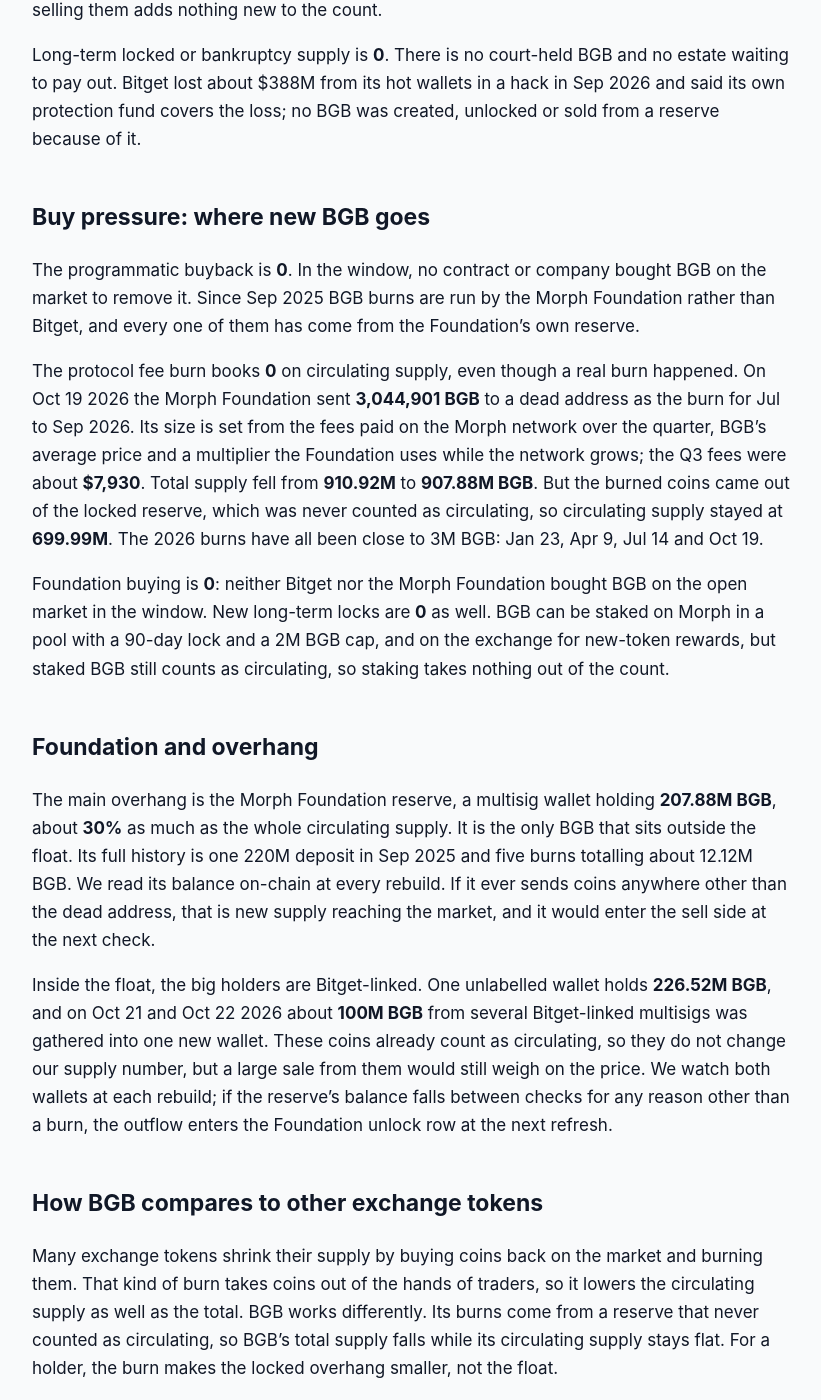
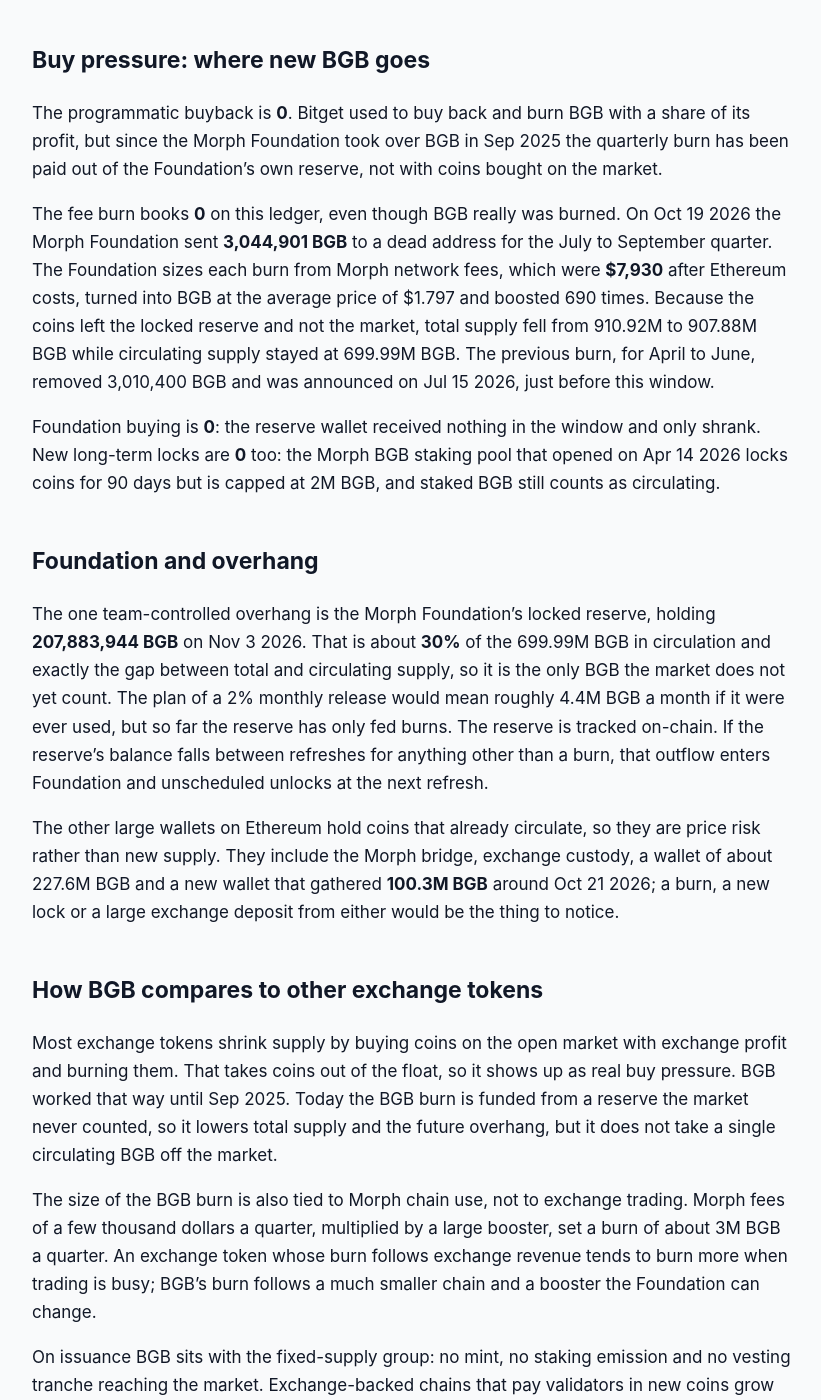
Before and after one commit to jeevansongmy-spec/mrnasdog-articles, a Jekyll site: the page built from crypto/bgb-pressure-framework.md, in a window 1280 px wide and 1400 px high, scrolled down 1261 px. Shown: the whole window, without its empty margins (228-1049 px from the left). Built offline with Jekyll 4.4.1, drawn with Linux system fonts in a browser that asks for light colours; some of the changed text lies outside the part shown.

Commit message:
publish: crypto/bgb-pressure-framework

```diff
--- a/crypto/bgb-pressure-framework.md
+++ b/crypto/bgb-pressure-framework.md
@@ -1,6 +1,6 @@
 ---
-title:         "BGB Inflation Analysis · October 2026 · Mixed flows · supply roughly steady"
-description:   "BGB supply is flat: 0.00% net over 90 days and next. No mint, no vesting; the Oct 2026 burn of 3.04M BGB came from a locked reserve, not the market."
+title:         "BGB Inflation Analysis · November 2026 · Mixed flows · supply roughly steady"
+description:   "BGB supply is flat: 0.00% over 90 days and next. No mint, no unlocks reached the market, and the Oct 19 2026 burn of 3.04M BGB came from a locked reserve."
 canonical_url: "https://mrnasdog.com/research/bgb/inflation"
 tags:          ["crypto", "bgb", "bitget", "exchange"]
 published:     true
@@ -10,56 +10,56 @@ published:     true
 <!-- main-page -->
 The Bitget Token coin page has the score, the price drivers and every question answered — [mrnasdog.com/research/bgb](https://mrnasdog.com/research/bgb). Below: supply, line by line.
 
-# BGB Inflation Analysis · October 2026 · Mixed flows · supply roughly steady
+# BGB Inflation Analysis · November 2026 · Mixed flows · supply roughly steady
 
-BGB, the Bitget Token, did not add a single coin to its circulating supply in the last 90 days, and we expect the same in the next 90: net change **0.00%** on both sides. No new BGB can be created, nothing vests, and the Morph Foundation's locked reserve has released none of its coins to the market. The one real event, a burn of **3,044,901 BGB** on Oct 19 2026, cut total supply to **907.88M** but took its coins from that locked reserve, so the **699.99M BGB** in circulation did not change.
+BGB supply is flat: circulating Bitget Token moved **0.00%** from Aug 5 to Nov 3 2026, and the same is expected for the next 90 days. BGB has a fixed **2B** supply with no mint, and the only coins outside the market are the Morph Foundation's locked reserve of **207.88M BGB**. New sell pressure was **0 BGB**, the Oct 19 2026 burn of **3,044,901 BGB** came out of that reserve rather than the market, and other trackers show **+0.06%**.
 
 ## The verdict, in one paragraph
 
-Over the 90 days from Jul 26 to Oct 24 2026, BGB's sell pressure was **0 BGB** and its buy pressure on the circulating supply was also **0 BGB**, so the net is **0.00%**, with **0.00%** projected for the next 90 days. The supply monitor shows **+0.34%** for the same window, a gap of **0.34 percentage points**, so no warning chip is shown; the small difference is day-to-day price noise around a circulating figure that did not move. BGB is a fixed-supply exchange token with a shrinking total and a flat float: the burns are real, but they come from a locked pile, not from the market.
+Over the 90 days from Aug 5 to Nov 3 2026, BGB's net change in circulating supply was **0.00%**, and the forecast for Nov 3 2026 to Feb 1 2027 is also **0.00%**. Other trackers read **+0.06%** for the same window, a gap of **0.06 points**, which is small, so the coin page carries no warning note. The 699.99M BGB in circulation on Aug 5 2026 was still 699.99M BGB on Nov 3 2026, down to the last coin. BGB is a **fixed-supply exchange token whose burns shrink a locked reserve, not the float**.
 
 ## Sell pressure: where new BGB comes from
 
-Protocol inflation is **0**. The BGB token contract on Ethereum created all **2,000,000,000 BGB** once, when it was deployed, and it has no function that can create more. It has no owner, no mint function and no upgrade path, so there is no emission schedule, no staking issuance and no block reward. Since launch, BGB supply has only moved one way: down, through burns.
+Protocol inflation is **0**. The BGB token on Ethereum has a total supply of 2B, it has no mint function and no owner who could add one, and the BGB on the Morph chain is a bridged copy that matches the coins held in the bridge on Ethereum one for one. No new BGB can appear, so validator pay or staking rewards add nothing.
 
-Vesting unlocks are **0**. No team or investor vesting remains. The only lock is the Morph Foundation reserve: in Sep 2025 Bitget handed **440M BGB** to the Morph Foundation, which burned **220M** at once and locked the other **220M**. The plan allows that reserve to release up to **2% a month**, about **4.4M BGB**, and says anything not handed out stays locked. On-chain, the reserve has never sent a coin to the market in 13 months. Its only outflows were five burns, so the release is zero for the last 90 days, and we expect zero for the next 90.
+Vesting unlocks are **0**. When Bitget handed **440M BGB** to the Morph Foundation in Sep 2025, half was burned at once and **220M BGB** was locked with a plan to release 2% a month. In the 14 months since, the reserve has not sent a single coin to the market. It fell from 220M BGB to 210.93M BGB by Aug 5 2026 and to 207.88M BGB by Nov 3 2026, and every step down was a quarterly burn. Some unlock calendars still list monthly BGB unlocks, such as 6.2M BGB on Nov 29 2026, but those refer to coins that already circulate, so they add nothing new.
 
-Foundation and unscheduled unlocks are **0**. The Morph Foundation reserve, now **207.88M BGB**, is the whole locked part of BGB supply, and it did not release anything. Bitget-linked wallets hold large amounts too, but those coins already count as circulating, so moving or selling them adds nothing new to the count.
-
-Long-term locked or bankruptcy supply is **0**. There is no court-held BGB and no estate waiting to pay out. Bitget lost about $388M from its hot wallets in a hack in Sep 2026 and said its own protection fund covers the loss; no BGB was created, unlocked or sold from a reserve because of it.
+Foundation and unscheduled unlocks are **0**. The Morph Foundation reserve is the one pile that could still come to market, and it did not move toward the market in the window. Long-term locked or bankruptcy supply is also **0**: no court estate holds BGB, and the Sep 24 2026 hack of Bitget's hot wallets, which the exchange covered from its protection fund, moved coins that were already circulating.
 
 ## Buy pressure: where new BGB goes
 
-The programmatic buyback is **0**. In the window, no contract or company bought BGB on the market to remove it. Since Sep 2025 BGB burns are run by the Morph Foundation rather than Bitget, and every one of them has come from the Foundation's own reserve.
+The programmatic buyback is **0**. Bitget used to buy back and burn BGB with a share of its profit, but since the Morph Foundation took over BGB in Sep 2025 the quarterly burn has been paid out of the Foundation's own reserve, not with coins bought on the market.
 
-The protocol fee burn books **0** on circulating supply, even though a real burn happened. On Oct 19 2026 the Morph Foundation sent **3,044,901 BGB** to a dead address as the burn for Jul to Sep 2026. Its size is set from the fees paid on the Morph network over the quarter, BGB's average price and a multiplier the Foundation uses while the network grows; the Q3 fees were about **$7,930**. Total supply fell from **910.92M** to **907.88M BGB**. But the burned coins came out of the locked reserve, which was never counted as circulating, so circulating supply stayed at **699.99M**. The 2026 burns have all been close to 3M BGB: Jan 23, Apr 9, Jul 14 and Oct 19.
+The fee burn books **0** on this ledger, even though BGB really was burned. On Oct 19 2026 the Morph Foundation sent **3,044,901 BGB** to a dead address for the July to September quarter. The Foundation sizes each burn from Morph network fees, which were **$7,930** after Ethereum costs, turned into BGB at the average price of $1.797 and boosted 690 times. Because the coins left the locked reserve and not the market, total supply fell from 910.92M to 907.88M BGB while circulating supply stayed at 699.99M BGB. The previous burn, for April to June, removed 3,010,400 BGB and was announced on Jul 15 2026, just before this window.
 
-Foundation buying is **0**: neither Bitget nor the Morph Foundation bought BGB on the open market in the window. New long-term locks are **0** as well. BGB can be staked on Morph in a pool with a 90-day lock and a 2M BGB cap, and on the exchange for new-token rewards, but staked BGB still counts as circulating, so staking takes nothing out of the count.
+Foundation buying is **0**: the reserve wallet received nothing in the window and only shrank. New long-term locks are **0** too: the Morph BGB staking pool that opened on Apr 14 2026 locks coins for 90 days but is capped at 2M BGB, and staked BGB still counts as circulating.
 
 ## Foundation and overhang
 
-The main overhang is the Morph Foundation reserve, a multisig wallet holding **207.88M BGB**, about **30%** as much as the whole circulating supply. It is the only BGB that sits outside the float. Its full history is one 220M deposit in Sep 2025 and five burns totalling about 12.12M BGB. We read its balance on-chain at every rebuild. If it ever sends coins anywhere other than the dead address, that is new supply reaching the market, and it would enter the sell side at the next check.
+The one team-controlled overhang is the Morph Foundation's locked reserve, holding **207,883,944 BGB** on Nov 3 2026. That is about **30%** of the 699.99M BGB in circulation and exactly the gap between total and circulating supply, so it is the only BGB the market does not yet count. The plan of a 2% monthly release would mean roughly 4.4M BGB a month if it were ever used, but so far the reserve has only fed burns. The reserve is tracked on-chain. If the reserve's balance falls between refreshes for anything other than a burn, that outflow enters Foundation and unscheduled unlocks at the next refresh.
 
-Inside the float, the big holders are Bitget-linked. One unlabelled wallet holds **226.52M BGB**, and on Oct 21 and Oct 22 2026 about **100M BGB** from several Bitget-linked multisigs was gathered into one new wallet. These coins already count as circulating, so they do not change our supply number, but a large sale from them would still weigh on the price. We watch both wallets at each rebuild; if the reserve's balance falls between checks for any reason other than a burn, the outflow enters the Foundation unlock row at the next refresh.
+The other large wallets on Ethereum hold coins that already circulate, so they are price risk rather than new supply. They include the Morph bridge, exchange custody, a wallet of about 227.6M BGB and a new wallet that gathered **100.3M BGB** around Oct 21 2026; a burn, a new lock or a large exchange deposit from either would be the thing to notice.
 
 ## How BGB compares to other exchange tokens
 
-Many exchange tokens shrink their supply by buying coins back on the market and burning them. That kind of burn takes coins out of the hands of traders, so it lowers the circulating supply as well as the total. BGB works differently. Its burns come from a reserve that never counted as circulating, so BGB's total supply falls while its circulating supply stays flat. For a holder, the burn makes the locked overhang smaller, not the float.
+Most exchange tokens shrink supply by buying coins on the open market with exchange profit and burning them. That takes coins out of the float, so it shows up as real buy pressure. BGB worked that way until Sep 2025. Today the BGB burn is funded from a reserve the market never counted, so it lowers total supply and the future overhang, but it does not take a single circulating BGB off the market.
 
-Exchange tokens that burn on a fixed calendar, such as BNB with its quarterly burn and a long-term target, show the shape BGB copies: a fixed starting supply, no mint and a stated end point, which for BGB is 100M BGB. What sets BGB apart is the source of the burned coins: its quarterly burns of about 3M are sized from Morph network fees and drawn from the reserve. Compared with uncapped proof-of-stake chains, which pay validators in brand-new coins every day, BGB has no issuance at all, so its circulating supply can only grow if the reserve releases coins.
+The size of the BGB burn is also tied to Morph chain use, not to exchange trading. Morph fees of a few thousand dollars a quarter, multiplied by a large booster, set a burn of about 3M BGB a quarter. An exchange token whose burn follows exchange revenue tends to burn more when trading is busy; BGB's burn follows a much smaller chain and a booster the Foundation can change.
+
+On issuance BGB sits with the fixed-supply group: no mint, no staking emission and no vesting tranche reaching the market. Exchange-backed chains that pay validators in new coins grow their supply every day; BGB does not.
 
 ## What to watch in the next 90 days
 
-The Q4 2026 burn, for Oct to Dec, should come in January 2027; the last January burn landed on Jan 23 2026, so it may fall just after this window, and it books 0 unless the coins come from the market.
+The Q4 2026 BGB burn, for October to December, is expected around mid-January 2027 on the pattern of Jul 15 2026 and Oct 19 2026; if it comes from the reserve again it books 0, but if the Foundation buys coins on the market instead it becomes real buy pressure.
 
-Any transfer out of the Morph Foundation reserve to a wallet other than the dead address would be the first real release and would add new BGB to the market.
+The Morph Foundation reserve of 207.88M BGB is the line to watch: any transfer out of it that is not a burn would be the first use of the 2% monthly release and would add new sell pressure.
 
-The roughly 100M BGB gathered into one new Bitget-linked wallet on Oct 21 and Oct 22 2026 is worth watching for a burn, a transfer to exchanges or a new lock.
+Bitget's follow-up to the Sep 24 2026 hack, after the exchange said it covered the loss from its protection fund, is worth watching for any plan that uses BGB itself.
 
-Bitget's planned purchase of the licensed Thai exchange GMO-Z.com Cryptonomics, aimed for around Oct 31 2026 if the regulator agrees, and the launch of Morph Tachyon could change how much BGB is used, which sets the size of future burns.
+Any change to the burn booster, which fell from 1,420 in the April to June quarter to 690 in July to September, would change how fast the reserve shrinks.
 
 ## Summary
 
-BGB's circulating supply was flat over the last 90 days, **0.00%**, and we project **0.00%** for the next 90. No new BGB can be made, nothing vests, and the quarterly burn of about 3M BGB, the latest **3,044,901 BGB** on Oct 19 2026, shrinks total supply to **907.88M** without touching the **699.99M** in circulation, because it comes from the locked Morph Foundation reserve. The key risk is that reserve of **207.88M BGB**: it may release up to 2% a month and has released nothing so far. The ceiling is the starting 2B BGB, and supply can only go down from here.
+BGB supply is flat at **0.00%** over the 90 days to Nov 3 2026 and is expected to stay flat through Feb 1 2027, against **+0.06%** on other trackers. Bitget Token has a fixed 2B supply with no mint, and 699.99M BGB circulate. The quarterly Morph burn, 3,044,901 BGB on Oct 19 2026, is paid out of the Morph Foundation's locked reserve, so it shrinks total supply but not the coins on the market. The key risk is that reserve of 207.88M BGB, which carries a 2% monthly release plan that has not been used yet.
 
-*MrNasDog Pressure Framework analysis of BGB, Metric 1 — Inflation. Data + explanation only. Not financial advice. Checked Oct 24 2026.*
+*MrNasDog Pressure Framework analysis of BGB, Metric 1 — Inflation. Data + explanation only. Not financial advice. Checked Nov 3 2026.*
```
